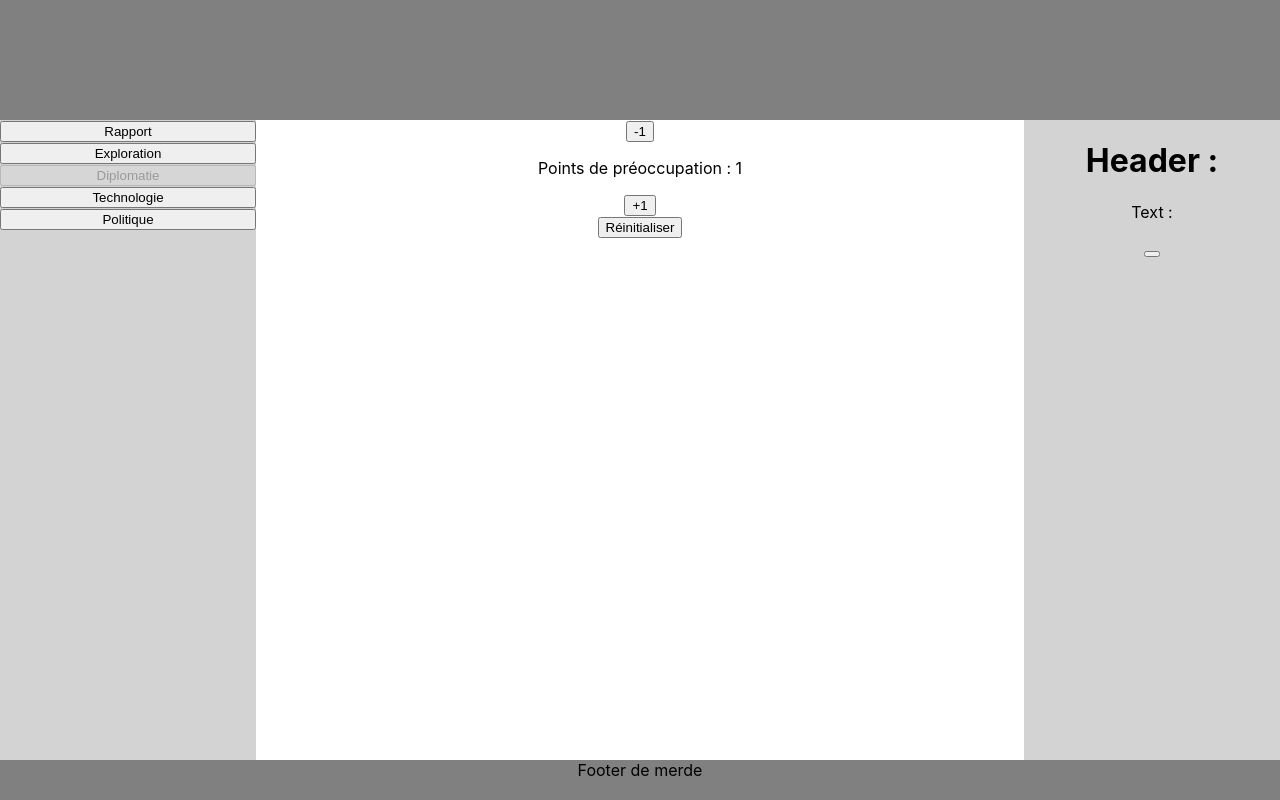
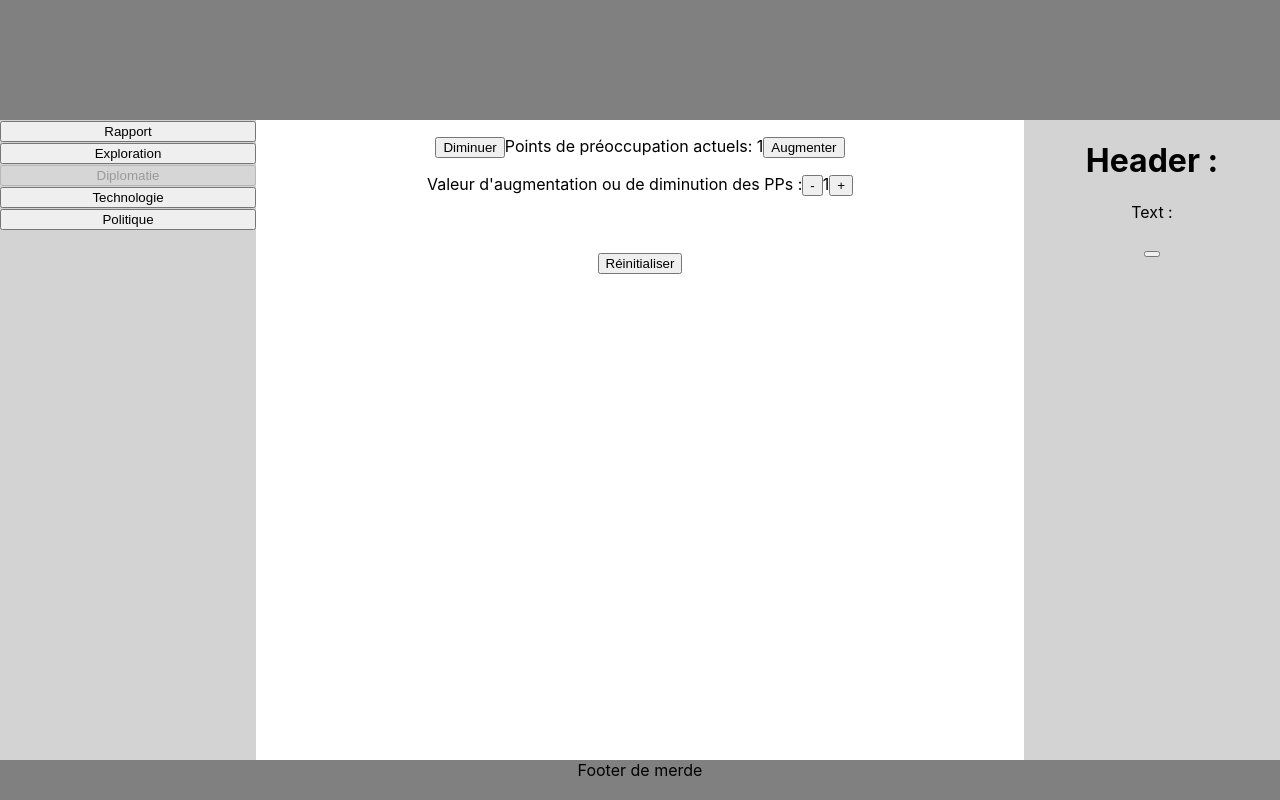
Before and after one commit to FRosay/projet-kiwi, a React (Create React App) app: page / in a window 1280 px wide. Built offline with nearby package versions, Linux system fonts and the light colour scheme.

Commit message:
extended the example in GameText

```diff
--- a/src/App.js
+++ b/src/App.js
@@ -7,7 +7,6 @@ import GameInformations from './components/game-informations/GameInformations.js
 import GameText from './components/game-text/GameText.js'
 
 import { PlayerProvider } from './components/player/player-store.js'
-
 
 
 function App() {
--- a/src/components/game-text/GameText.js
+++ b/src/components/game-text/GameText.js
@@ -1,19 +1,26 @@
-import React from 'react';
+import React, { useState } from 'react';
 import { usePlayerStore } from '../player/player-store.js';
 
 
 function GameText() {
 
   const { state, dispatch } = usePlayerStore();
+  const [range, setRange] = useState(1);
 
     return (
       <div id="game-text-div">
-        <button onClick={() => dispatch({ type: 'decrement' })}>-1</button>
-
-        <p>Points de préoccupation : { state.preoccupationPoints }</p>
-
-        <button onClick={() => dispatch({ type: 'increment' })}>+1</button>
-        <br />
+        <p>
+          <button onClick={() => dispatch({ type: 'decrement', range: range })}>Diminuer</button>
+          Points de préoccupation actuels: { state.preoccupationPoints }
+          <button onClick={() => dispatch({ type: 'increment', range: range })}>Augmenter</button>
+        </p>
+        <p>
+          Valeur d'augmentation ou de diminution des PPs :
+          <button onClick={() => setRange(range - 1)}>-</button>
+          { range }
+          <button onClick={() => setRange(range + 1)}>+</button>
+        </p>
+        <br /><br />
         <button onClick={() => dispatch({ type: 'reset' })}>Réinitialiser</button>
       </div>
     )
--- a/src/components/player/player-store.js
+++ b/src/components/player/player-store.js
@@ -7,11 +7,11 @@ const playerReducer = (state, action) => {
     switch(action.type) {
         case 'increment':
             return {
-                preoccupationPoints: state.preoccupationPoints + 1
+                preoccupationPoints: state.preoccupationPoints + action.range
             }
         case 'decrement':
             return {
-                preoccupationPoints: state.preoccupationPoints - 1
+                preoccupationPoints: state.preoccupationPoints - action.range
             }
             case 'reset':
             return {
```
